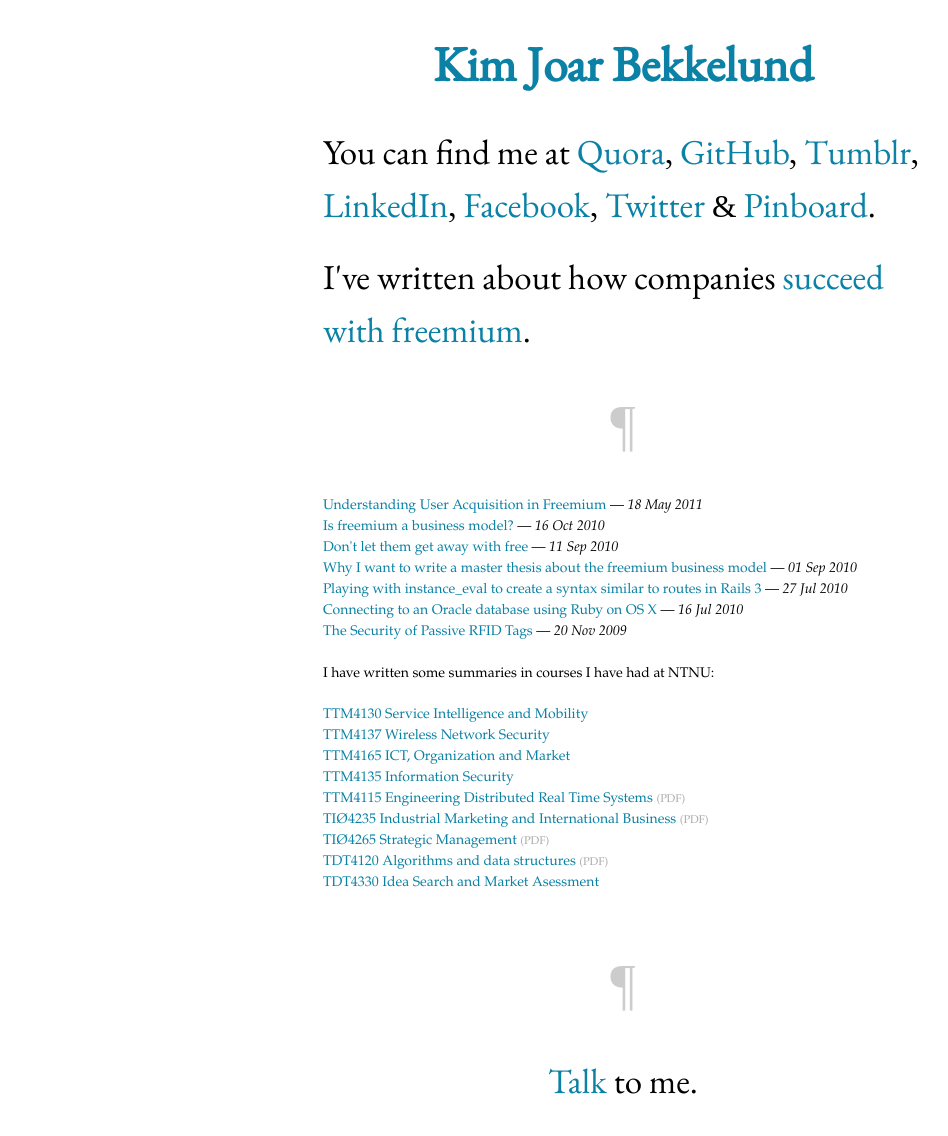
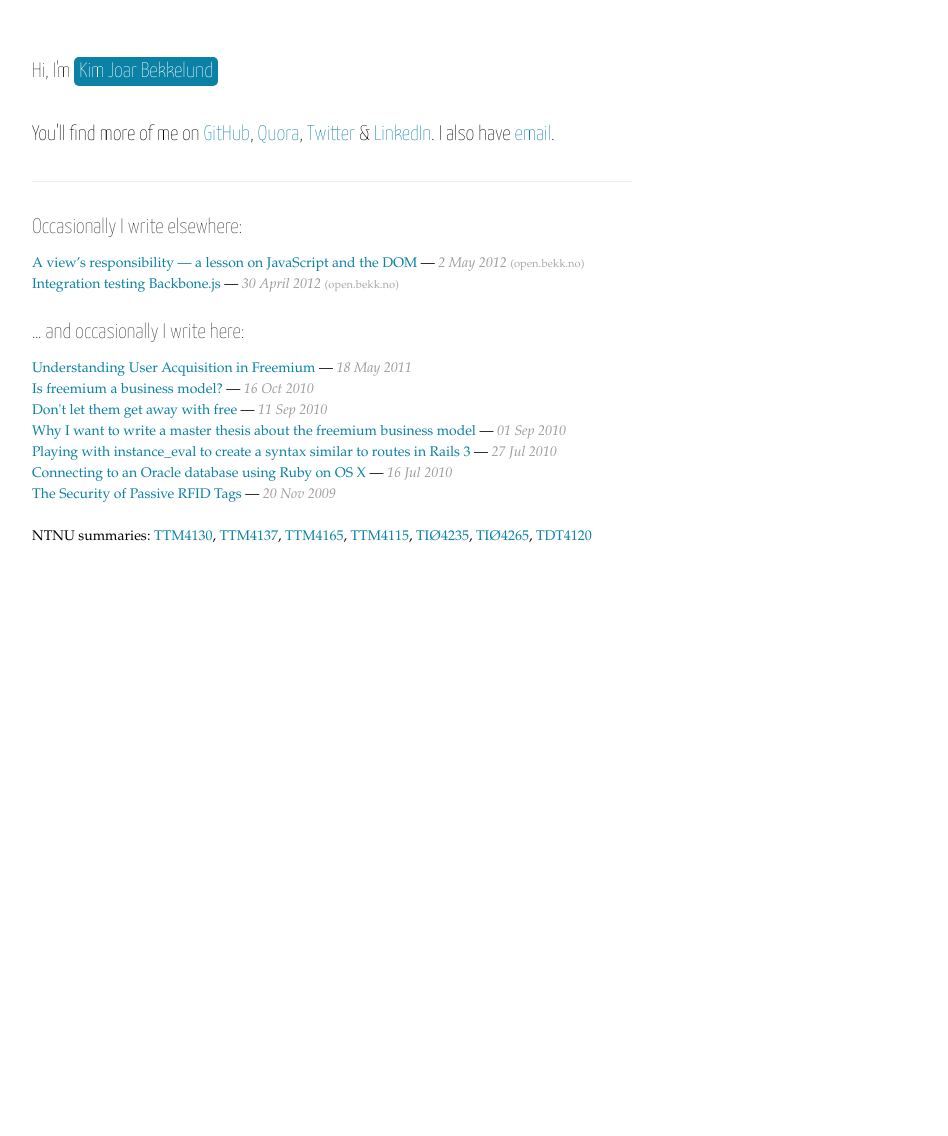
Before and after one commit to kimjoar/kimjoar.net, a Jekyll site: the page built from index.html, in a window 1280 px wide. Shown: the whole page, without its empty margins (17-965 px from the left). Built offline with Jekyll 4.4.1, drawn with Linux system fonts in a browser that asks for light colours; some web fonts are replaced; after the commit the page ends 900 px from its top, so only the background shows below that.

Commit message:
updated design

```diff
--- a/_layouts/default.html
+++ b/_layouts/default.html
@@ -4,8 +4,7 @@
   <meta http-equiv="Content-Type" content="text/html; charset=UTF-8" />
   <title>Kim Joar Bekkelund</title>
   <link href="http://feeds.feedburner.com/kimjoar" rel="alternate" title="Kim Joar Bekkelund" type="application/atom+xml" />
-  <link href="http://fonts.googleapis.com/css?family=EB+Garamond:regular" rel="stylesheet" type="text/css" >
-  <link href='http://fonts.googleapis.com/css?family=Goudy+Bookletter+1911' rel='stylesheet' type='text/css'>
+  <link href='http://fonts.googleapis.com/css?family=Yanone+Kaffeesatz:400,200' rel='stylesheet' type='text/css'>
   <link rel="stylesheet" href="/css/reset.css" type="text/css" media="screen, projection">
   <link rel="stylesheet" href="/css/style.css" type="text/css" media="screen, projection">
   <link rel="stylesheet" href="/css/syntax.css" type="text/css" media="screen, projection">
@@ -14,7 +13,7 @@
 
 <div class="container">
   <div id="header" class="clearfix">
-    <h1><a href="http://kimjoar.net">Kim Joar Bekkelund</a></h1>
+    <h1>Hi, I'm <a href="http://kimjoar.net">Kim Joar Bekkelund</a></h1>
   </div>
   {{ content }}
 </div>
--- a/css/style.css
+++ b/css/style.css
@@ -1,14 +1,15 @@
-body { color:#000; font: 14px/1.5 palatino, "times new roman"; margin:2em 1.5em;}
-.container {width: 600px; margin:0 auto;}
+body { color:#000; font: 14px/1.5 "palatino", "times new roman"; margin:4em 3.5em;}
+.container { width: 600px; }
 
-h1 {font-family: 'EB Garamond', serif; color: #333; text-align: center; font-size: 3.5em; margin-bottom: 0.5em;}
-h2 {font-family: 'EB Garamond', serif; color: #333; font-size: 2em; text-align: center; margin-bottom: 0.5em;}
+h1 {font-family: 'Yanone Kaffeesatz', sans-serif; font-weight: 200; color: #333; font-size: 1.5em; margin-bottom: 1.5em;}
+h2 {font-family: 'Yanone Kaffeesatz', sans-serif; font-weight: 200; color: #333; font-size: 1.5em; margin-bottom: 0.5em;}
 h3 {margin: 0.5em 0;}
 
+h1 a {background-color: #0A81A5; text-decoration: none; color: #fff; padding: 5px; border-radius: 5px; }
 
 ul {list-style: disc; margin-bottom: 1.5em;}
 ul li {margin-left: 15px;}
-ul li small {font-style: italic;}
+ul li small {font-style: italic; color: #999; }
 ol {list-style: decimal; margin-bottom: 1.5em;}
 ol li {border-bottom: 1px solid #eee; padding-bottom: 0.5em; margin-bottom: 0.5em;}
 ol li:last-child {border-bottom: 0; padding-bottom: 0; margin-bottom: 0;}
@@ -19,17 +20,17 @@
 a {color: #0A81A5; text-decoration: none;}
 
 sup {font-size:0.7em; vertical-align:top}
-.amp {font-family: 'Goudy Bookletter 1911', serif; font-size: 0.9em;}
-.divide {font-family: 'Goudy Bookletter 1911', serif; font-size: 4em; padding: 0.5em; color: #ccc; text-align: center;}
+.divide {font-family: 'Yanone Kaffeesatz', sans-serif; font-size: 4em; padding: 0.5em; color: #ccc; text-align: center;}
 
 p { margin:0 0 20px 0; }
 .quiet {font-size: 0.8em; color: #aaa;}
 .quiet a {color: #0A81A5;}
 p img {margin-top: 0;}
 p.meta {font-family: 'EB Garamond', serif; font-style: italic; color: #aaa; text-align: left;}
-p.big {font-size: 2.5em; font-family: 'EB Garamond', serif;}
-p.contact {text-align: center;}
+p.big {font-size: 1.5em; font-weight: 200; font-family: 'Yanone Kaffeesatz', sans-serif;}
 p.last {margin-bottom: 0; padding-bottom: 0;}
+
+.line { margin-bottom: 30px; padding-bottom: 30px; border-bottom: 1px solid #EEE; }
 
 pre { line-height:1.5; border:1px solid #ddd;
   padding: 20px; margin: 0 0 20px 0;
--- a/index.html
+++ b/index.html
@@ -3,20 +3,22 @@
 title: Kim Joar Bekkelund
 ---
 
-<p class="big">
-  You can find me at
+<p class="big line">
+  You'll find more of me on
+  <a href="http://github.com/kjbekkelund">GitHub</a>,
   <a href="http://quora.com/Kim-Joar-Bekkelund">Quora</a>,
-  <a href="http://github.com/kjbekkelund">GitHub</a>,
-  <a href="http://kimjoar.tumblr.com/">Tumblr</a>,
-  <a href="http://www.linkedin.com/in/kimjoarr">LinkedIn</a>,
-  <a href="http://www.facebook.com/kimjoar">Facebook</a>,
-  <a href="http://twitter.com/kimjoar">Twitter</a> <span class="amp">&amp;</span>
-  <a href="http://pinboard.in/u:kimjoar">Pinboard</a>.
+  <a href="http://twitter.com/kimjoar">Twitter</a> &amp;
+  <a href="http://www.linkedin.com/in/kimjoarr">LinkedIn</a>. I also have <a href="&#109;&#097;&#105;&#108;&#116;&#111;:&#109;&#097;&#105;&#108;&#064;&#107;&#105;&#109;&#106;&#111;&#097;&#114;&#046;&#110;&#101;&#116;">email</a>.
 </p>
 
-<p class="big last">I've written about how companies <a href="/files/succeeding-with-freemium.pdf">succeed with freemium</a>.</p>
+<h2>Occasionally I write elsewhere:</h2>
 
-<div class="divide">¶</div>
+<ul class="posts">
+  <li><a href="http://open.bekk.no/a-views-responsibility/">A view’s responsibility — a lesson on JavaScript and the DOM</a> — <small>2 May 2012</small> <span class="quiet">(open.bekk.no)</span></li>
+  <li><a href="http://open.bekk.no/integration-testing-backbone-js/">Integration testing Backbone.js</a> — <small>30 April 2012</small> <span class="quiet">(open.bekk.no)</span></li>
+</ul>
+
+<h2>… and occasionally I write here:</h2>
 
 <ul class="posts">
   {% for post in site.posts %}
@@ -24,19 +26,12 @@
   {% endfor %}
 </ul>
 
-<p>I have written some summaries in courses I have had at NTNU:</p>
-<ul class="posts">
-  <li><a href="http://github.com/kjbekkelund/ttm4130/blob/master/Sammendrag.markdown">TTM4130 Service Intelligence and Mobility</a></li>
-  <li><a href="http://github.com/kjbekkelund/ttm4137/blob/master/Sammendrag.md">TTM4137 Wireless Network Security</a></li>
-  <li><a href="http://github.com/kjbekkelund/ttm4165/blob/master/Sammendrag.markdown">TTM4165 ICT, Organization and Market</a></li>
-  <li><a href="http://github.com/kjbekkelund/ttm4135">TTM4135 Information Security</a></li>
-  <li><a href="/files/ttm4115.pdf">TTM4115 Engineering Distributed Real Time Systems</a> <span class="quiet">(PDF)</span></li>
-  <li><a href="/files/tio4235.pdf">TIØ4235 Industrial Marketing and International Business</a> <span class="quiet">(PDF)</span></li>
-  <li><a href="/files/tio4265.pdf">TIØ4265 Strategic Management</a> <span class="quiet">(PDF)</span></li>
-  <li><a href="/files/tdt4120.pdf">TDT4120 Algorithms and data structures</a> <span class="quiet">(PDF)</span></li>
-  <li><a href="/files/tio4330.txt">TDT4330 Idea Search and Market Asessment</a></li>
-</ul>
-
-<div class="divide">¶</div>
-
-<p class="contact big"><a href="&#109;&#097;&#105;&#108;&#116;&#111;:&#109;&#097;&#105;&#108;&#064;&#107;&#105;&#109;&#106;&#111;&#097;&#114;&#046;&#110;&#101;&#116;">Talk</a> to me.</p>
+<p>NTNU summaries:
+  <a href="http://github.com/kjbekkelund/ttm4130/blob/master/Sammendrag.markdown">TTM4130</a>,
+  <a href="http://github.com/kjbekkelund/ttm4137/blob/master/Sammendrag.md">TTM4137</a>,
+  <a href="http://github.com/kjbekkelund/ttm4165/blob/master/Sammendrag.markdown">TTM4165</a>,
+  <a href="/files/ttm4115.pdf">TTM4115</a>,
+  <a href="/files/tio4235.pdf">TIØ4235</a>,
+  <a href="/files/tio4265.pdf">TIØ4265</a>,
+  <a href="/files/tdt4120.pdf">TDT4120</a>
+</p>
```
